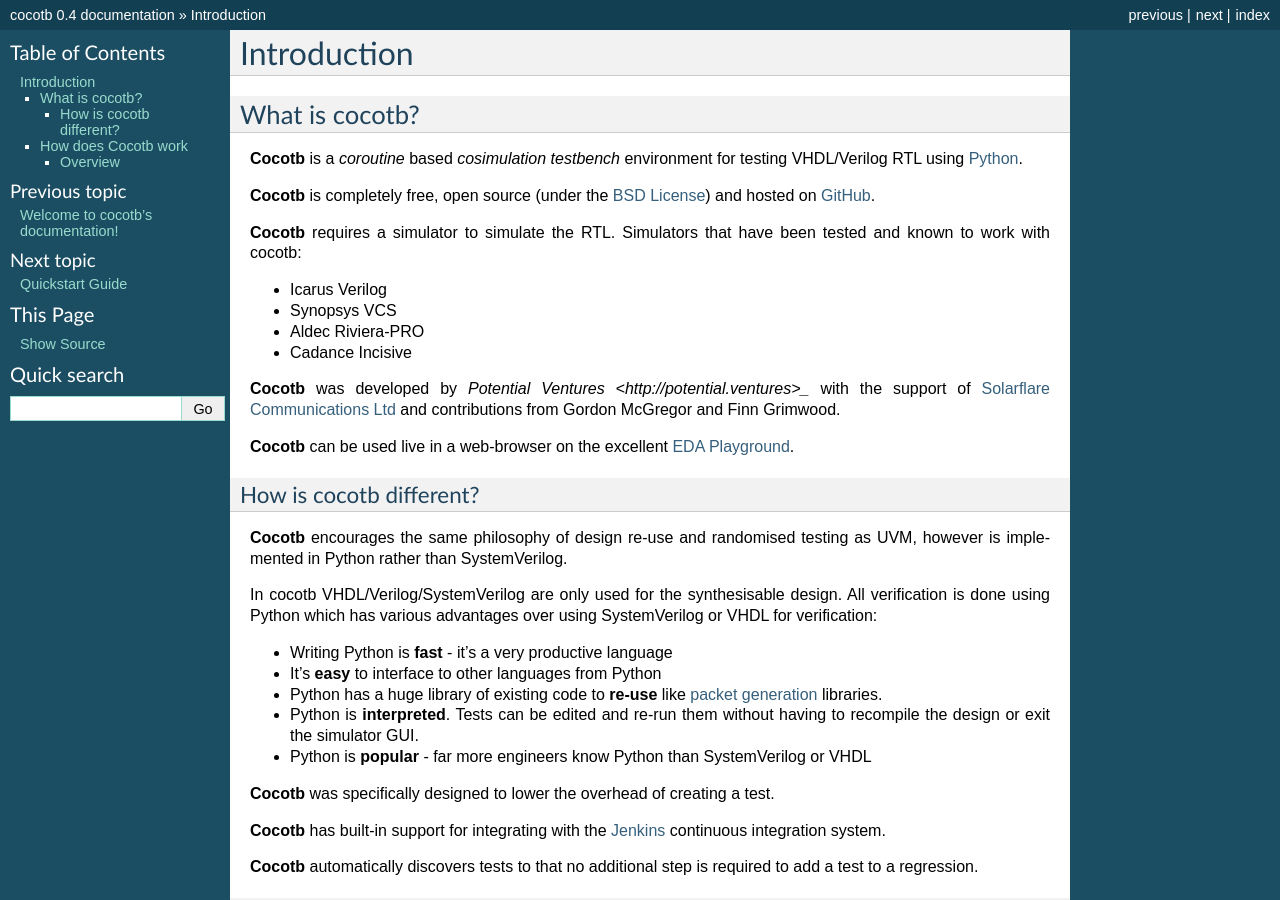
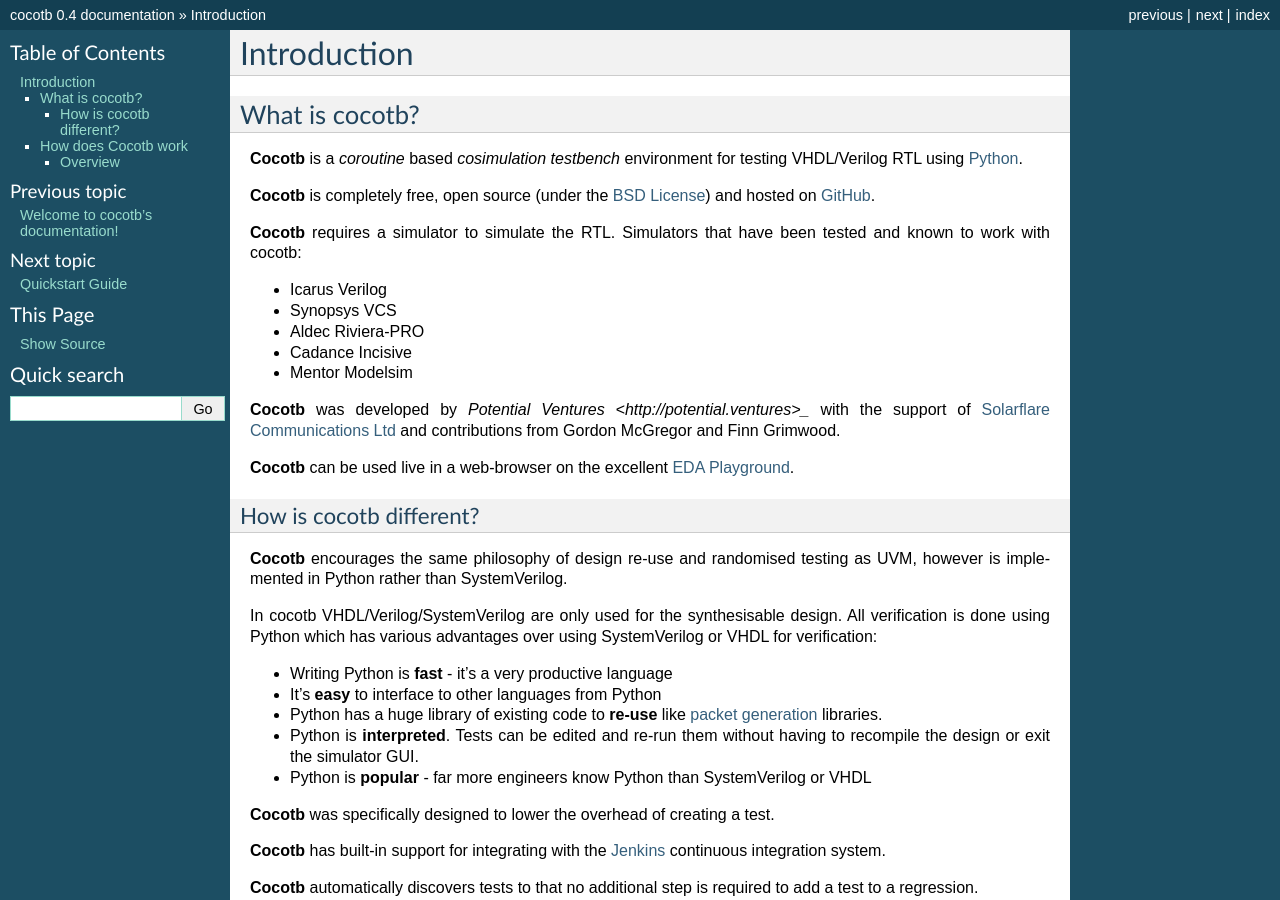
Before and after one commit to bushbecky/cocotb-bus, a Sphinx documentation site: the page built from documentation/source/introduction.rst, in a window 1280 px wide and 900 px high. Built offline with Sphinx 7.4.7, drawn with Linux system fonts in a browser that asks for light colours; formulas are drawn with MathJax 3.

Commit message:
Add Modelsim to list of compatible simulators

```diff
--- a/documentation/source/introduction.rst
+++ b/documentation/source/introduction.rst
@@ -15,6 +15,7 @@
 * Synopsys VCS
 * Aldec Riviera-PRO
 * Cadance Incisive
+* Mentor Modelsim
 
 **Cocotb** was developed by `Potential Ventures <http://potential.ventures>_` with the support of `Solarflare Communications Ltd <http://www.solarflare.com/>`_ and contributions from Gordon McGregor and Finn Grimwood.
 
```
